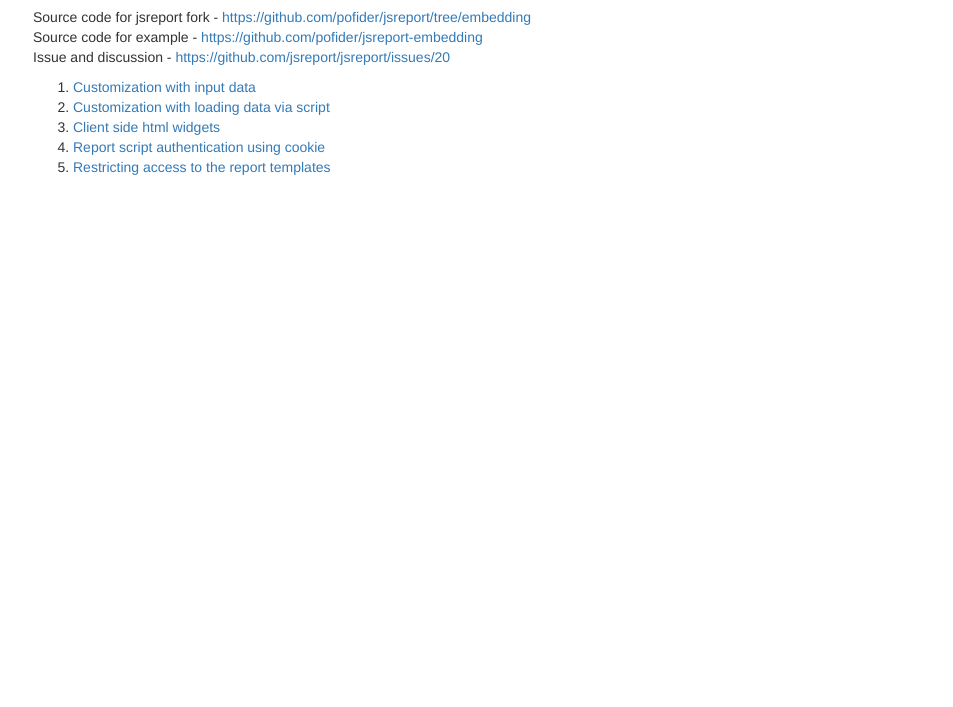
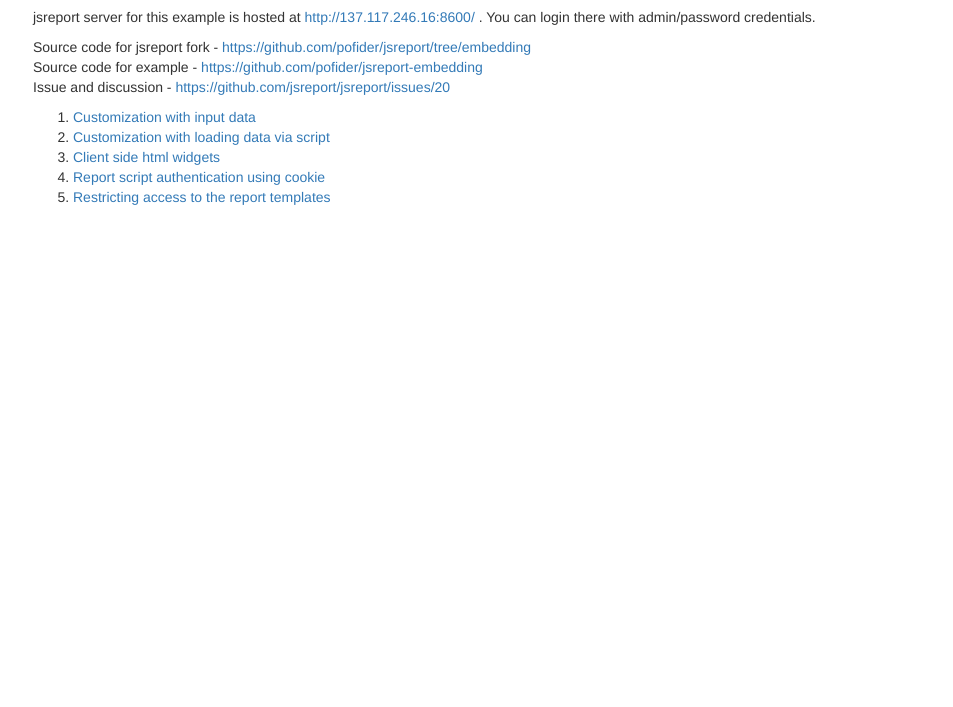
Before and after one commit to pofider/jsreport-embedding, a website: page views/index.html in a window 1280 px wide. Shown: the part 93-800 px from the top of the page, without its empty margins (37-990 px from the left). Drawn offline with nearby package versions, Linux system fonts and the light colour scheme.

Commit message:
some comments

```diff
--- a/views/index.html
+++ b/views/index.html
@@ -12,6 +12,10 @@
     <p>
        This is the prototype for jsreport end user customization feature. You can go through five scenarios that came to my mind
        jsreport could support.
+    </p>
+    <p>
+        jsreport server for this example is hosted at <a href="http://137.117.246.16:8600/">http://137.117.246.16:8600/</a>
+        . You can login there with admin/password credentials.
     </p>
     <p>
         Source code for jsreport fork - <a href="https://github.com/pofider/jsreport/tree/embedding">https://github.com/pofider/jsreport/tree/embedding</a>
```
